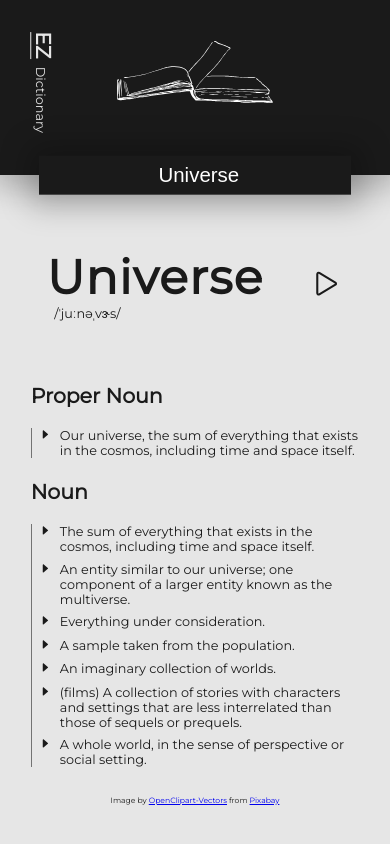
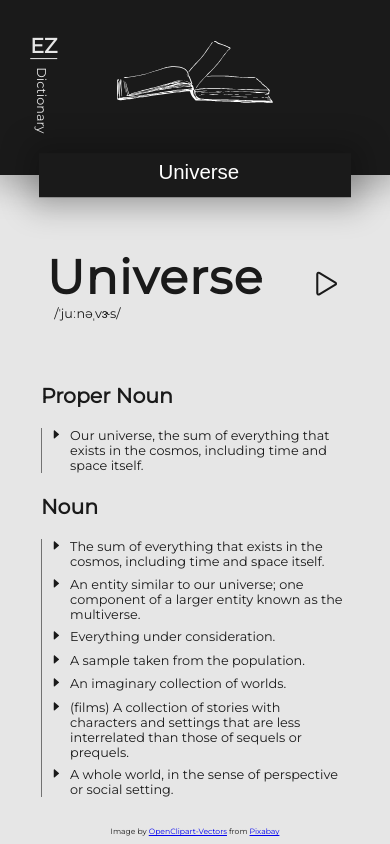
Before and after one commit to I-IAMBATMAN-N/dictionary, a website: page index.html in a window 390 px wide. Drawn offline with nearby package versions, Linux system fonts and the light colour scheme.

Commit message:
[UPDATE]Mobile design
- spacing

```diff
--- a/style.css
+++ b/style.css
@@ -24,19 +24,6 @@ body {
   width: 100%;
 }
 .upper {
-  /* min-height: 400px;
-  height: 500px; */
-
-  /* position: fixed; */
-
-  /* background-image: url(assets/lok-yiu-cheung-o6k0ZH1eOwg-unsplash.jpg); */
-  /* background-image: url(assets/nathan-anderson-kujXUuh1X0o-unsplash.jpg); */
-  /*
-  background-size: cover;
-  background-repeat: no-repeat; */
-
-  /* backdrop-filter: blur(10px); */
-
   position: relative;
   background-color: #1a1a1a;
 
@@ -101,19 +88,13 @@ body {
 
   transform: translate(-50%, 50%);
 
+  padding-bottom: 0.8rem;
+
   overflow: hidden;
 
   background-color: #1a1a1a;
 
   box-shadow: 1px 1px 30px 10px rgba(0, 0, 0, 0.25);
-
-  /* background-color: rgb(255, 255, 255); */
-  /* background-color: #191919; */
-
-  /* border-top-left-radius: 2rem;
-  border-top-right-radius: 2rem; */
-
-  /* border-bottom: 0.1rem solid rgba(255, 255, 255, 0.5); */
 }
 .input {
   flex: 10 0;
@@ -206,7 +187,8 @@ body {
 
   overflow: hidden;
 
-  padding: 0 4.8rem;
+  padding: 0 8rem;
+  padding-bottom: 8rem;
 }
 .word-section {
   padding-top: 4.8rem;
@@ -248,6 +230,9 @@ body {
   margin-top: 6, 4rem;
 
   font-size: 1.2rem;
+
+  position: fixed;
+  bottom: 0;
 }
 /* .partOfSpeech::after {
   content: "";
@@ -287,6 +272,13 @@ body {
 
     color: #e6e6e6;
   }
+  .logo span {
+    display: inline-block;
+    transform: rotate(-90deg);
+  }
+  .lower {
+    padding: 0 6.4rem;
+  }
   .input {
     text-align: center;
   }
```
